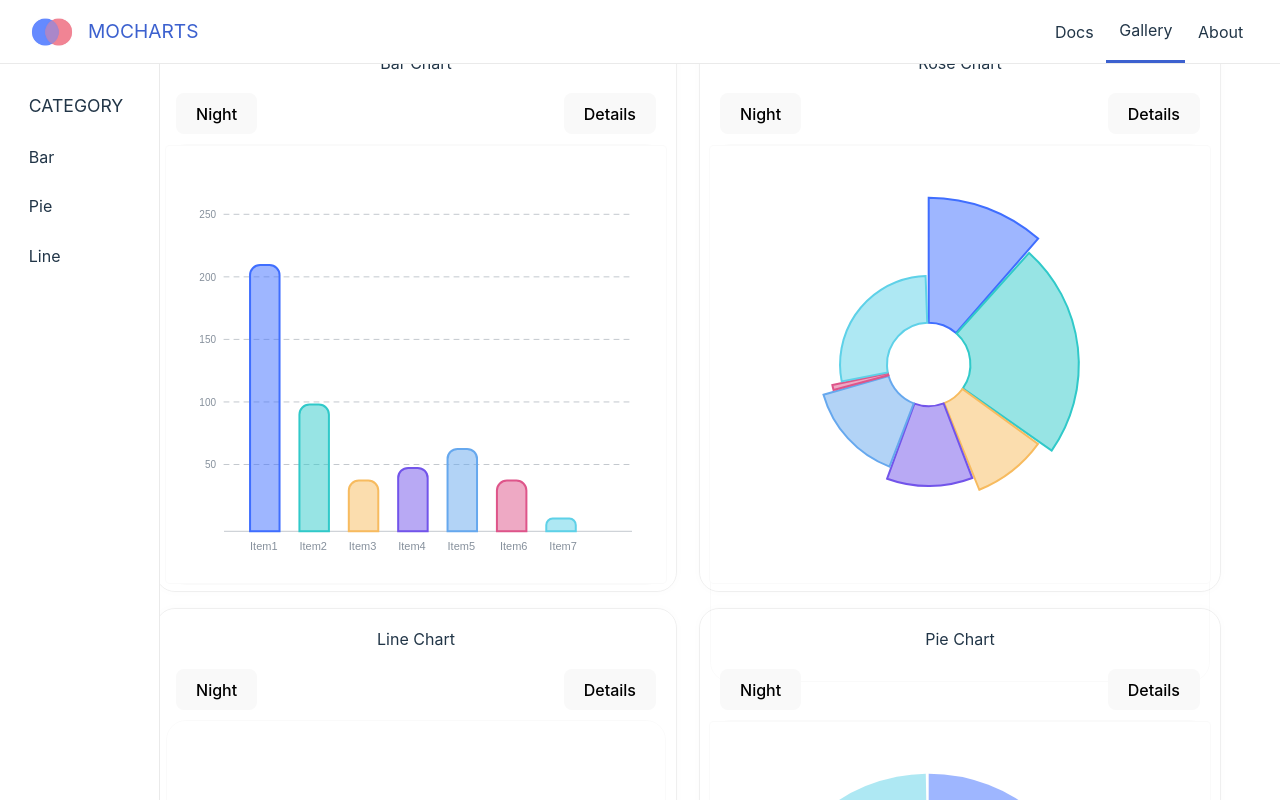
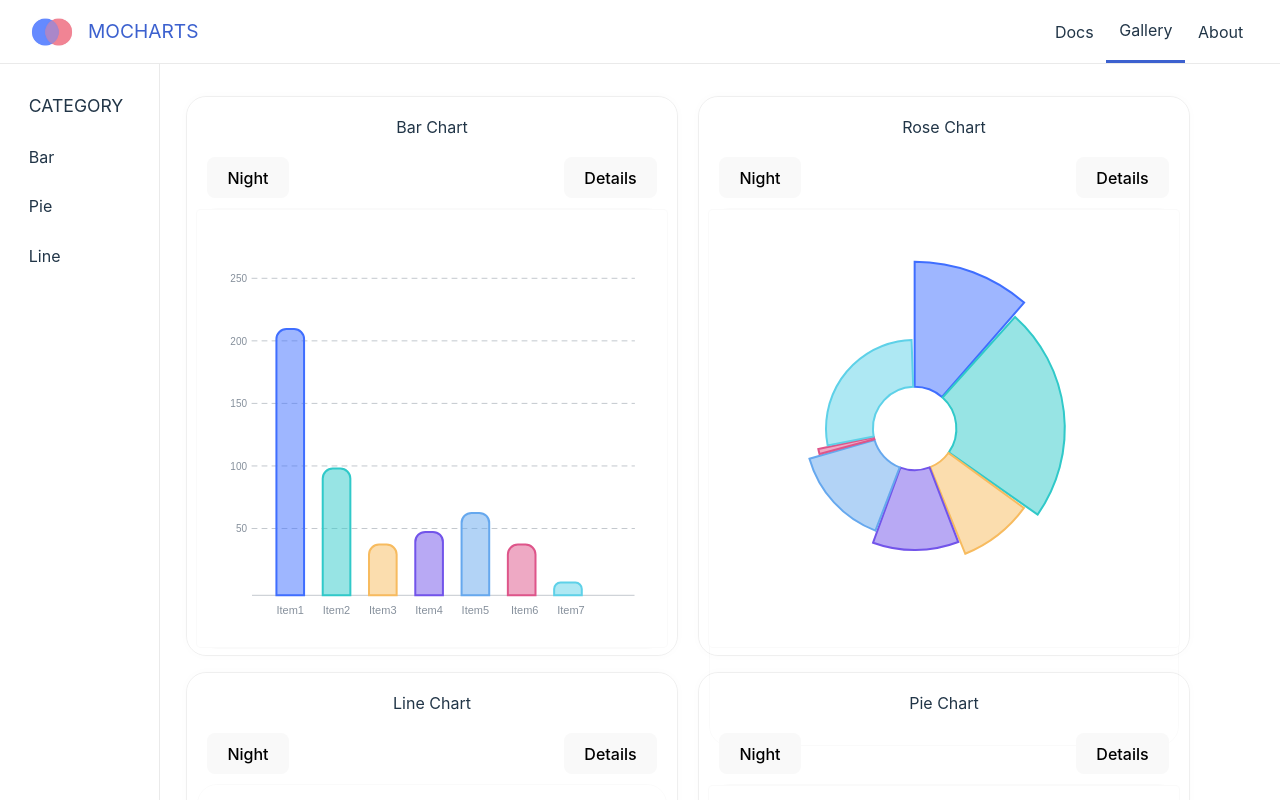
Before and after one commit to Mochalatteee/MoCharts, a Vue app: page / in a window 1280 px wide. Shown: the top 800 px of the page. Built offline with nearby package versions, Linux system fonts and the light colour scheme.

Commit message:
fix: 删除部分默认 css

```diff
--- a/src/App.vue
+++ b/src/App.vue
@@ -1,7 +1,7 @@
 
 <template>
 
-  <div id="app">
+  <div>
     <router-view></router-view> <!-- 路由视图占位符 -->
   </div>
 
--- a/src/layouts/Home.vue
+++ b/src/layouts/Home.vue
@@ -72,7 +72,8 @@ export default {
   }
 
   .display-box{
-    margin-left: 6rem;
+    margin-top: 4rem;
+    margin-left: 10rem;
     padding: 1rem;
   }
 
--- a/src/style.css
+++ b/src/style.css
@@ -24,10 +24,6 @@ a:hover {
 
 body {
   margin: 0;
-  display: flex;
-  place-items: center;
-  min-width: 320px;
-  min-height: 100vh;
 }
 
 h1 {
@@ -59,7 +55,7 @@ button:focus-visible {
 }
 
 #app {
-  margin: 0 auto;
+  margin: 0;
   text-align: center;
 }
 
```
